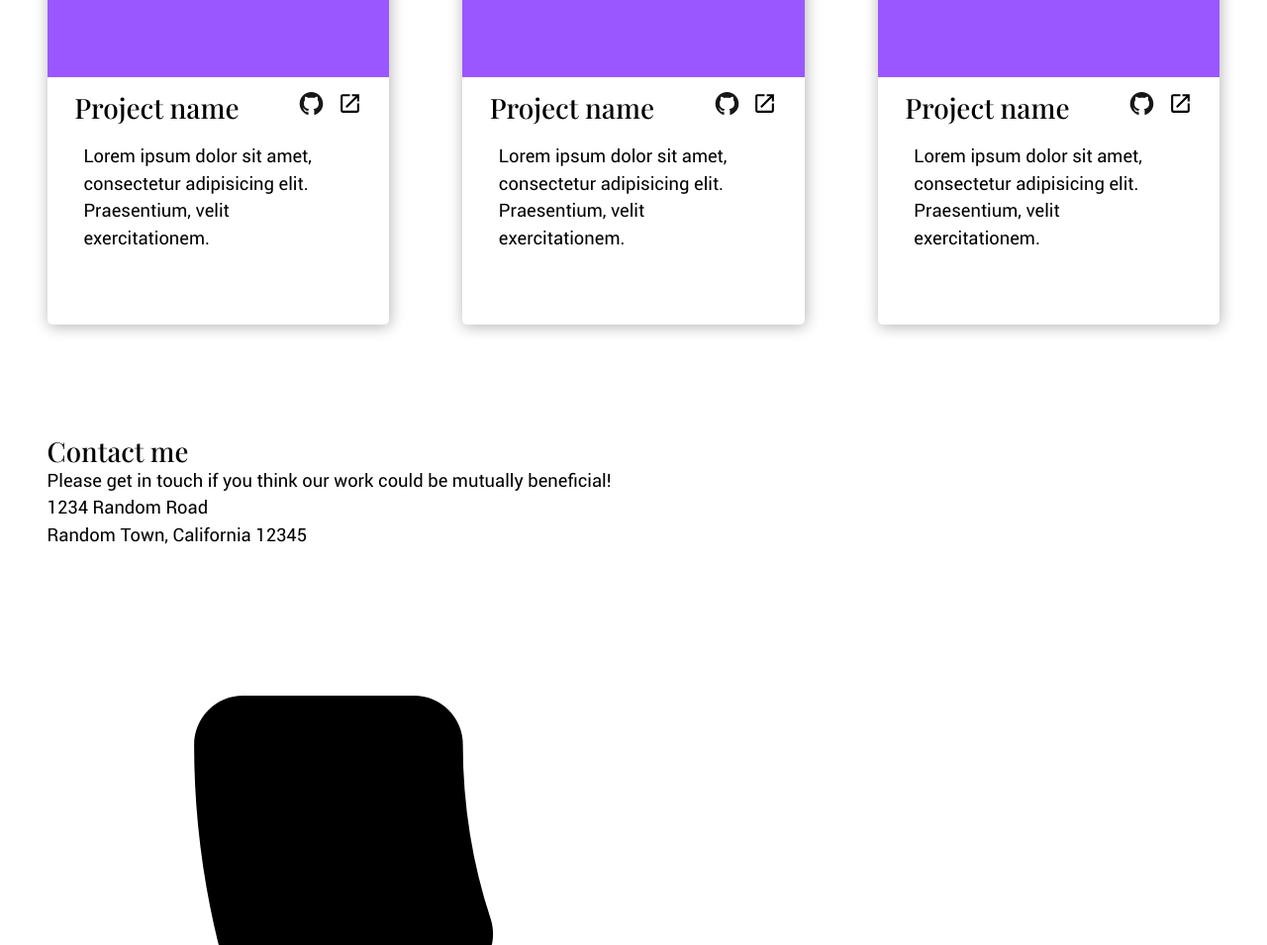
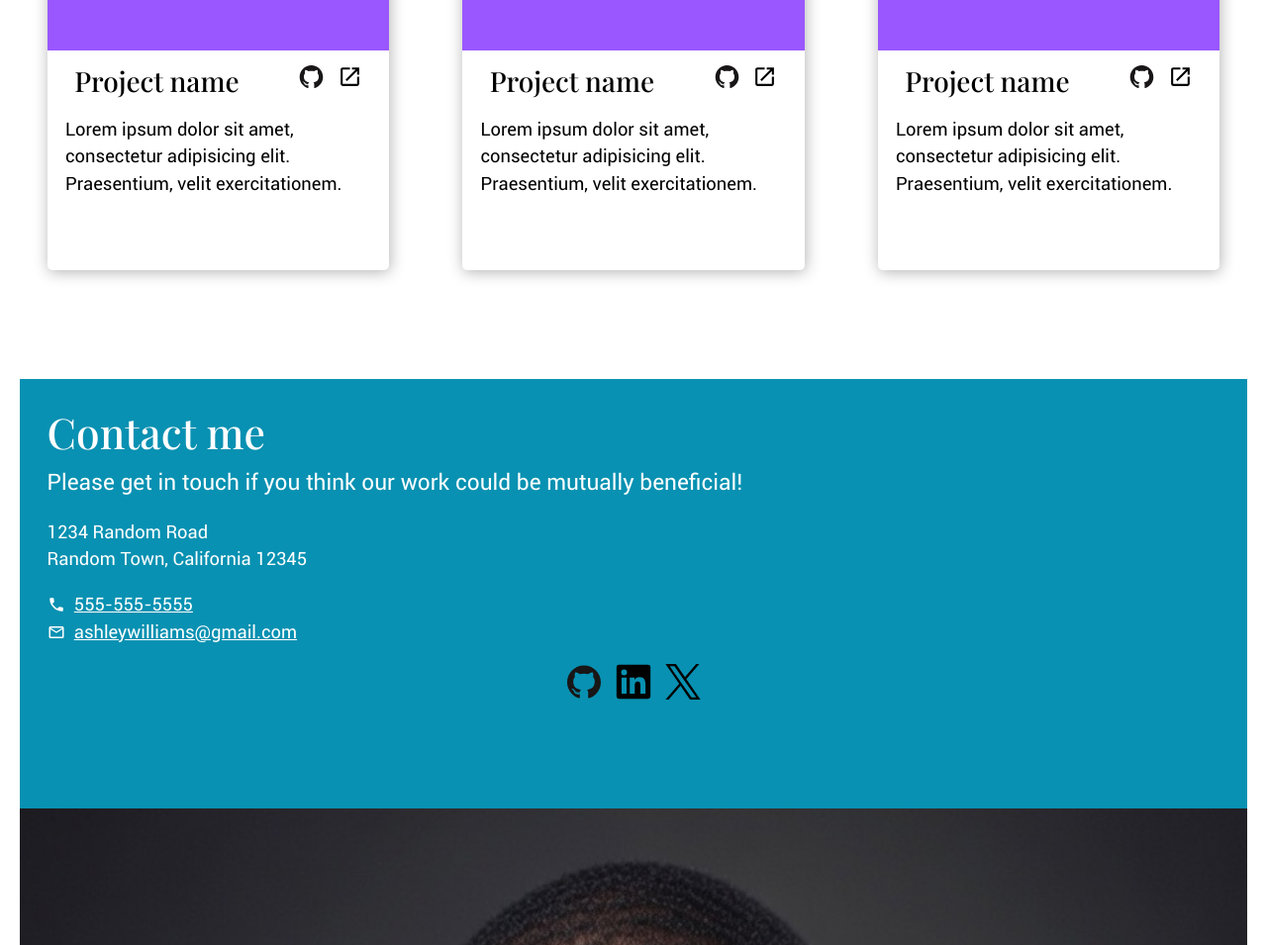
Before and after one commit to JusticeCodes00/odin-home-page, a website built with webpack: page src/template.html in a window 1280 px wide. Shown: the part 1845-2800 px from the top of the page at 99% size. Built offline with nearby package versions, Linux system fonts and the light colour scheme; files whose address does not match are found by name.

Commit message:
Feat: Finish contact me section for mobile view

```diff
--- a/src/styles.css
+++ b/src/styles.css
@@ -111,10 +111,15 @@ a {
 .page-wrapper {
   max-width: var(--max-page-width);
   margin: 0 auto;
-  padding: var(--space-m);
+}
+
+header,
+main {
+  padding: 0 var(--space-m);
 }
 
 header {
+  padding-top: var(--space-m);
   margin-bottom: var(--space-3xl);
 }
 
@@ -126,6 +131,10 @@ header {
 
 main {
   margin-bottom: var(--space-3xl);
+}
+
+footer {
+  background-color: var(--clr-bg-500);
 }
 
 /* || Components */
@@ -190,6 +199,10 @@ main {
   width: 25px;
 }
 
+.icon--xs {
+  width: 18px;
+}
+
 /* Project card */
 
 .project-card {
@@ -232,9 +245,49 @@ main {
 }
 
 .project-card__description {
-  padding: var(--space-s) var(--space-l) var(--space-2xl);
+  padding: var(--space-s) var(--space-s) var(--space-2xl);
 }
 
+/* Contact me */
+.contact-me {
+  display: grid;
+  color: var(--clr-txt-500);
+  grid-template-columns: 1fr;
+}
+.contact-me__wrapper {
+  padding: var(--space-m) var(--space-m) var(--space-3xl);
+}
+
+.contact-me__title {
+  font-size: var(--fs-4);
+  margin-bottom: var(--space-2xs);
+}
+
+.contact-me__para {
+  font-size: var(--fs-1);
+}
+
+.contact-me__address,
+.contact-me__para,
+.contact-me__contact-details {
+  margin-bottom: var(--space-s);
+}
+
+.contact-me__contact-details > div {
+  display: flex;
+  align-items: center;
+  gap: var(--space-2xs);
+}
+
+.contact-me__contact-details svg {
+  fill: #fff;
+}
+
+.contact-me__links {
+  display: flex;
+  justify-content: center;
+  gap: var(--space-xs);
+}
 /*
 .project-card__img.purple {
   background-color: #7c75ca;
--- a/src/template.html
+++ b/src/template.html
@@ -13,7 +13,7 @@
             <h1 class="profile-card__title">Justice Uwaje</h1>
             <img
               class="profile-card__img"
-              src="./assets/images/justic_codes-pic.jpg"
+              src="./assets/images/justice_codes-pic.jpg"
               alt="Professional head shot of justice_codes"
             />
           </div>
@@ -336,6 +336,7 @@
             <div class="contact-me__contact-details">
               <div>
                 <svg
+                  class="icon icon--xs"
                   xmlns="http://www.w3.org/2000/svg"
                   aria-hidden="true"
                   focusable="false"
@@ -349,6 +350,7 @@
               </div>
               <div>
                 <svg
+                  class="icon icon--xs"
                   xmlns="http://www.w3.org/2000/svg"
                   aria-hidden="true"
                   focusable="false"
@@ -363,36 +365,44 @@
                 >
               </div>
             </div>
-            <ul class="link-icons">
+            <ul class="contact-me__links">
               <li>
-                <a
-                  href="#"
-                  class="link-icons__link"
-                  aria-label="Visit justice_codes github profile."
-                  ><img src="./assets/images/github-original.svg" alt="" />
+                <a href="#" aria-label="Visit justice_codes github profile."
+                  ><img
+                    class="icon icon--md"
+                    src="./assets/images/github-original.svg"
+                    alt=""
+                  />
+                </a>
+              </li>
+              <li>
+                <a href="#" aria-label="Visit justice_codes linkedin profile.">
+                  <img
+                    class="icon icon--md"
+                    src="./assets/images/linkedin-plain.svg"
+                    alt=""
+                  />
                 </a>
               </li>
               <li>
                 <a
                   href="#"
-                  class="link-icons__link"
-                  aria-label="Visit justice_codes linkedin profile."
-                >
-                  <img src="./assets/images/linkedin-plain.svg" alt="" />
-                </a>
-              </li>
-              <li>
-                <a
-                  href="#"
-                  class="link-icons__link"
+                  class="icon icon--sm"
                   aria-label="Visit justice_codes twitter profile"
                 >
-                  <img src="./assets/images/twitter-original.svg" alt="" />
+                  <img
+                    class="icon icon--md"
+                    src="./assets/images/twitter-original.svg"
+                    alt=""
+                  />
                 </a>
               </li>
             </ul>
           </div>
-          <div class="contact-me__img"></div>
+          <img
+            src="./assets/images/justice_codes-pic.jpg"
+            class="contact-me__img"
+          />
         </section>
       </footer>
     </div>
```
